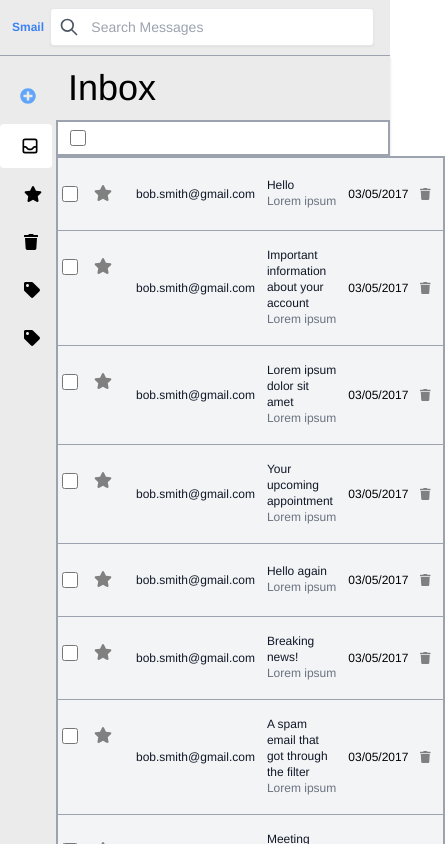
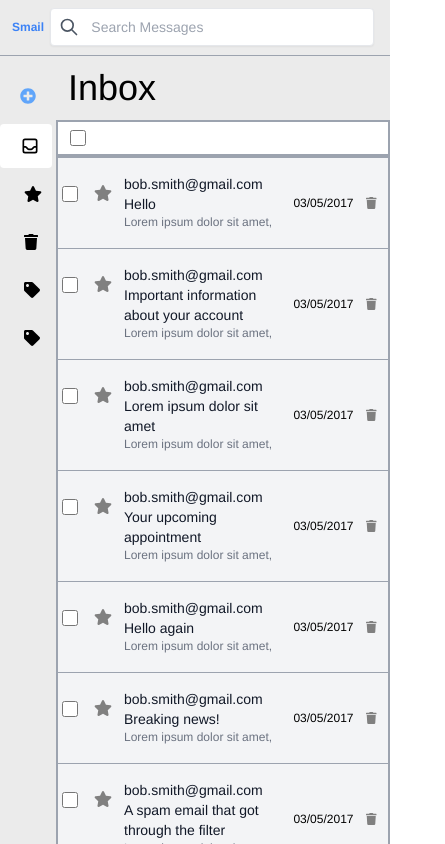
Before and after one commit to johnmberger/smail, a Vue app: page / in a window 390 px wide. Shown: the top 844 px of the page, 445 px wide, since content can reach past the window. Built offline with nearby package versions, Linux system fonts and the light colour scheme.

Commit message:
last tweak to responsiveness

```diff
--- a/src/components/InboxTable.vue
+++ b/src/components/InboxTable.vue
@@ -50,7 +50,7 @@
               />
             </button>
           </td>
-          <td class="px-1 md:px-6 py-4">
+          <td class="px-6 py-4 hidden md:table-cell">
             <div class="flex items-center">
               <div class="ml-4">
                 <div class="text-xs md:text-sm font-medium text-gray-900">
@@ -60,7 +60,10 @@
             </div>
           </td>
           <td class="px-2 md:px-6 py-4">
-            <div class="text-xs md:text-sm text-gray-900">
+            <div class="text-sm font-medium text-gray-900 md:hidden">
+              {{ message.sender }}
+            </div>
+            <div class="text-sm text-gray-900">
               {{ message.subject }}
             </div>
             <div
```
